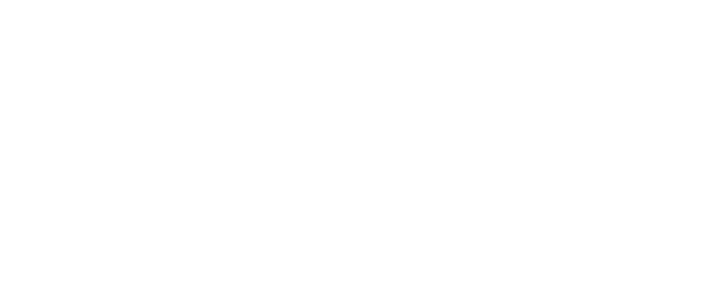
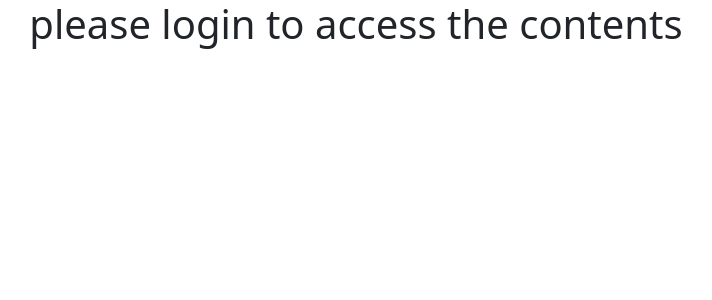
Before and after one commit to SonaSreedhar907/ReactStudy, a React (Create React App) app: page / in a window 1280 px wide. Shown: the top 300 px of the page, without its empty margins (284-996 px from the left). Built offline with nearby package versions, Linux system fonts and the light colour scheme.

Commit message:
conditional rendering in react

```diff
--- a/src/App.js
+++ b/src/App.js
@@ -1,20 +1,12 @@
 import './App.css';
 import React from 'react';
-import States from "./components/States"
 import 'bootstrap/dist/css/bootstrap.min.css';
-import { Container } from 'react-bootstrap';
+import Main from "./components/conditional/Main"
 
 function App() {
-    const states = [
-      {name:"kerala",language:"malayalam",population:1000},
-      {name:"tamilnadu",language:"tamil",population:2000},
-      {name:"karnataka",language:"kannada",population:3000}
-    ];
   return (
    <div className='App'>
-    <Container>
-        <States states={states} />
-    </Container>
+    <Main isLoggedin={false}/>
    </div>
   );
 
--- /dev/null
+++ b/src/components/conditional/Logged.js
@@ -0,0 +1,11 @@
+import React from 'react'
+
+const Logged = () => {
+  return (
+    <div>
+        <h1>welcome to website .</h1>
+    </div>
+  )
+}
+
+export default Logged
--- /dev/null
+++ b/src/components/conditional/Main.js
@@ -0,0 +1,13 @@
+import React from 'react'
+import Logged from './Logged'
+import NotLogged from './NotLogged'
+
+const Main = ({isLoggedin}) => {
+  return (
+    <div>
+        {isLoggedin?<Logged />:<NotLogged />}
+    </div>
+  )
+}
+
+export default Main
--- /dev/null
+++ b/src/components/conditional/NotLogged.js
@@ -0,0 +1,11 @@
+import React from 'react'
+
+const NotLogged = () => {
+  return (
+    <div>
+        <h1>please login to access the contents</h1>
+    </div>
+  )
+}
+
+export default NotLogged
```
